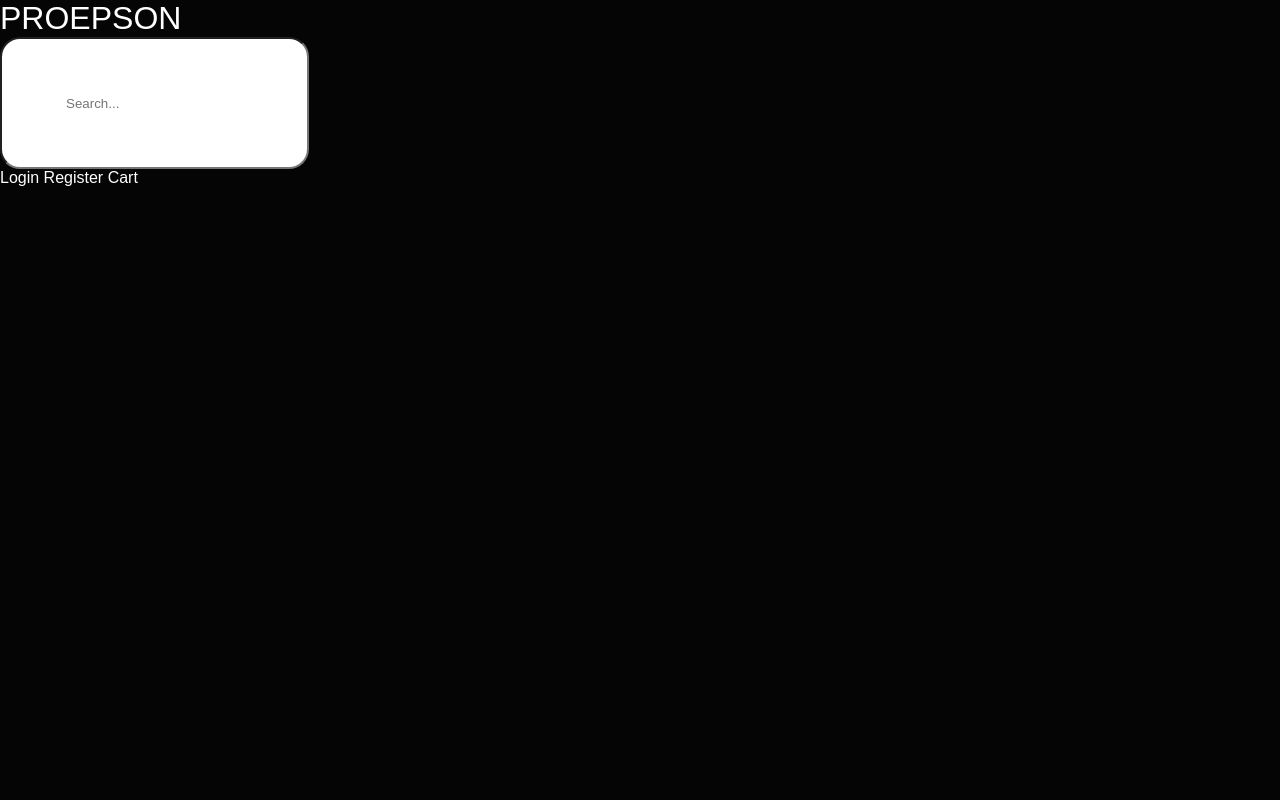
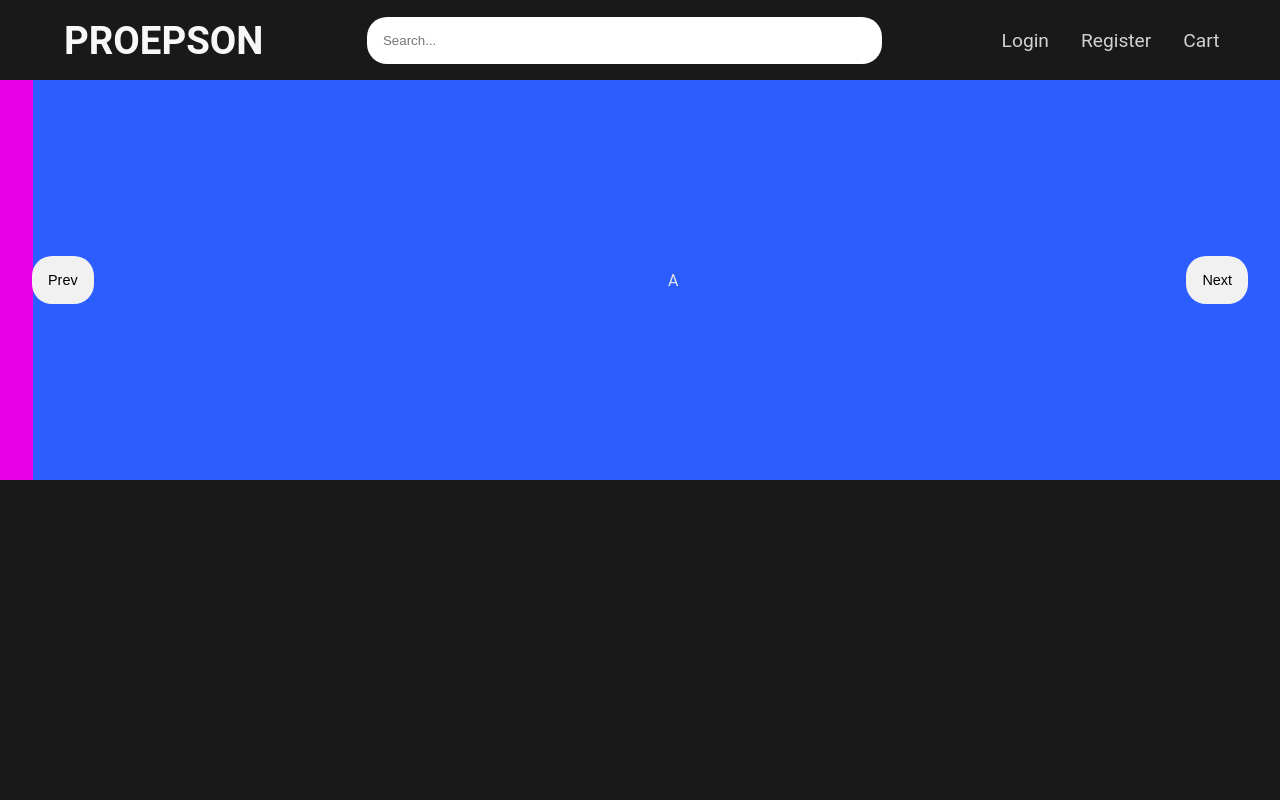
Before and after one commit to Mooneer17/PROEPSON, a PHP site: page / in a window 1280 px wide. Run offline with PHP 8.4, Linux system fonts and the light colour scheme.

Commit message:
feat: Add slider section to index.html and update styles in style.css

```diff
--- a/index.html
+++ b/index.html
@@ -18,5 +18,18 @@
             </div>
         </nav>
     </header>
+
+    <main>
+        <section class="slider">
+            <div class="slider-cards">
+                <div id="card-1" class="card">A</div>
+            </div>
+            <div class="slider-buttons">
+                <button class="previous">Prev</button>
+                <button class="next">Next</button>
+            </div>
+
+        </section>
+    </main>
 </body>
 </html>
--- a/style.css
+++ b/style.css
@@ -4,26 +4,132 @@
 }
 
 body{
-    background-color: #050505;
-    font-family: Arial, sans-serif;
+    background-color: #191919;
+    font-family: 'Roboto', sans-serif;
 }
 
 header{
     height: 10vh;
-    color: white;
+    color: #F8F8F8;
 }
+
+.navbar{
+    display: flex;
+    justify-content: space-between;
+    align-items: center;
+    height: 100%;
+    padding: 0 5%;
+
+}
+
 .logo{
-    font-size: 2rem;
+    font-size: 2.4rem;
+    font-weight: bold;
 }
 
 .search-bar{
     border-radius: 20px;
-    height: 2rem;
-    padding: 5%;
+    border: none;
+    padding: 1rem;
+    flex: 0.7;
+    transition: all 0.3s ease;
 }
 
+.search-bar:hover{
+    box-shadow: 0 0 10px 0.1px #F8F8F8;
+}
+
+
+.user-links{
+    display: flex;
+    justify-content: space-between;
+    width: 20%;
+}
 
 .user-links a{
     color: white;
     text-decoration: none;
+    font-size: 1.2rem;
+    margin: 0 1rem;
+    opacity: 0.8;
+    transition: 0.3s ease;
 }
+
+.user-links a:nth-child(1):hover{
+    color: #2C5DFF;
+}
+
+.user-links a:nth-child(2):hover{
+    color: #E700E7;
+}
+
+.user-links a:nth-child(3):hover{
+    color: #FCE700;
+}
+
+.slider{
+    display: flex;
+    color: rgb(226, 226, 226);
+    height: 50vh;
+    align-items: center;
+    justify-content: center;
+}
+
+.slider-cards{
+    width: 100%;
+    height: 100%;
+    display: flex;
+    justify-content: center;
+    align-items: center;
+    background-color: #E700E7;
+}
+
+.card{
+    width: 100%;
+    height: 100%;
+    margin: auto;
+    background-color: #2C5DFF;
+    display: flex;
+    justify-content: center;
+    align-items: center;
+    animation: translateXInfinite 3s ease-in-out infinite;
+
+}
+
+
+@keyframes translateXInfinite {
+    0% {
+      transform: translateX(0);
+    }
+    50% {
+      transform: translateX(100px);
+    }
+    100% {
+      transform: translateX(0);
+    }
+  }
+
+
+.slider-buttons{
+    position: fixed;
+    display: flex;
+    justify-content: space-between;
+    width: 95%;
+}
+
+.slider-buttons button{
+    background-color: #f1f1f1;
+    border: none;
+    padding: 1rem;
+    border-radius: 20px;
+    font-size: 0.9rem;
+    cursor: pointer;
+    transition: 0.3s ease;
+}
+
+.slider-buttons button:hover{
+    background-color: #cc00cc;
+    box-shadow: 0 0 10px 0.1px #ff12d8;
+    color: rgb(221, 221, 221);
+
+}
```
